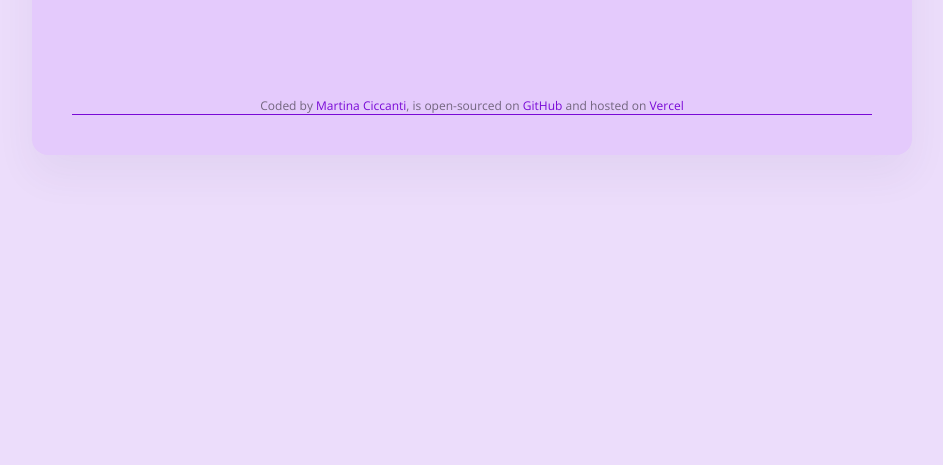
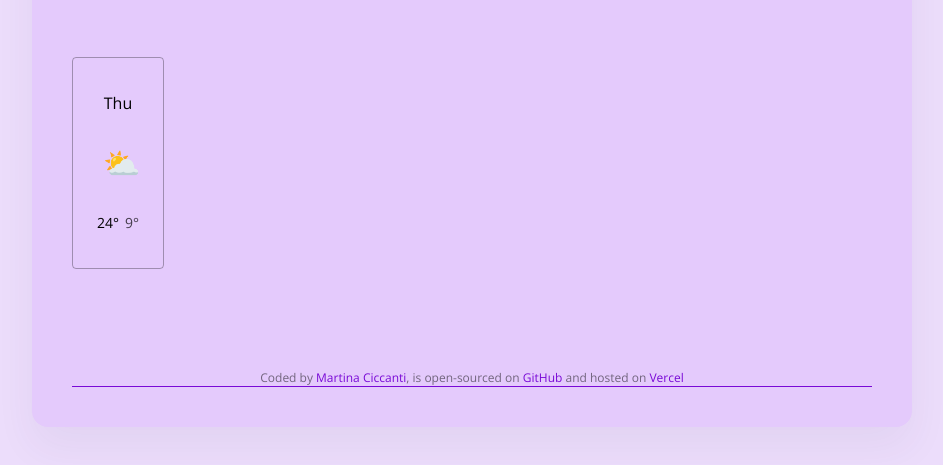
Before and after one commit to martina1388/MyWeatherApp, a plain HTML site: page index.html in a window 1280 px wide. Shown: the part 221-686 px from the top of the page, without its empty margins (168-1111 px from the left). Drawn offline with nearby package versions, Linux system fonts and the light colour scheme; no server answers.

Commit message:
Added forecast HTML and CSS

```diff
--- a/index.html
+++ b/index.html
@@ -41,7 +41,14 @@
                     <div class="weather-app-humidity" id="humidity"></div>
                     <div class="weather-app-wind" id="wind-speed"></div>
                 </div>
-
+            </div>
+            <div class="weather-app-forecast">
+                <div class="forecast-day">Thu</div>
+                <div class="forecast-icon">⛅</div>
+                <div class="forecast-temperatures">
+                    <div class="forecast-temperature-max">24° </div>
+                    <div class="forecast-temperature-min">9°</div>
+                </div>
             </div>
         </main>
         <footer>Coded by
--- a/src/style.css
+++ b/src/style.css
@@ -39,6 +39,7 @@ header {
 .search-form-button:hover {
     color: #ffffff;
     background: #7909d6;
+    cursor: pointer;
 }
 
 main {
@@ -89,6 +90,33 @@ main {
     color: #7909d6;
 }
 
+.weather-app-forecast {
+    text-align: center;
+    line-height: 60px;
+    font-size: 16px;
+    border: 1px solid rgba(0, 0, 0, 0.3);
+    border-radius: 4px;
+    padding: 15px 30px;
+    width: 30px;
+    margin-top: 60px;
+
+}
+
+.forecast-icon {
+    font-size: 30px;
+}
+
+.forecast-temperatures {
+    display: flex;
+    justify-content: center;
+    column-gap: 6px;
+    font-size: 14px;
+}
+
+.forecast-temperature-min {
+    color: rgba(0, 0, 0, 0.7);
+}
+
 footer {
     border-bottom: 1px solid #7909d6;
     padding: 60px 0 0 0;
```
